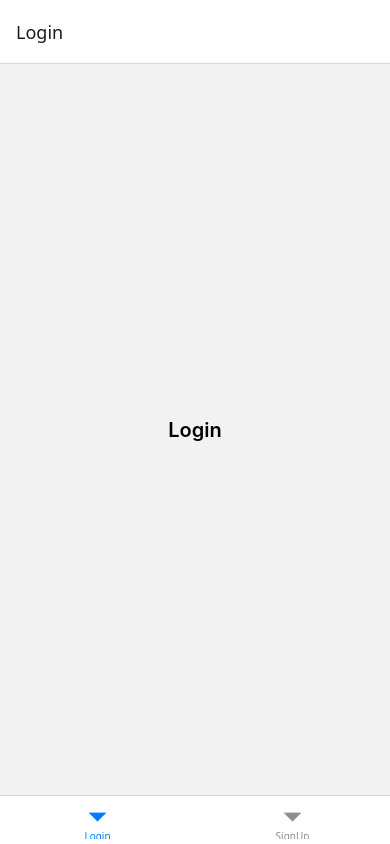
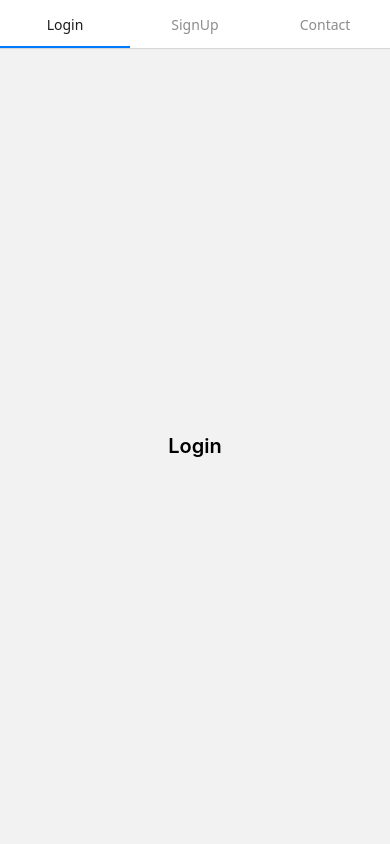
Before and after one commit to rahulsaini514715/React-Native-Practice, a React Native app: screen / in a window 390 px wide. Built offline with nearby package versions, Linux system fonts and the light colour scheme.

Commit message:
Top Tab Navigation

```diff
--- a/App.tsx
+++ b/App.tsx
@@ -33,6 +33,7 @@ import Stack_NavigationStyle from './components/lecture_9z_40_Stack_NavigationSt
 import StackNavigationButtonAndComponent from './components/lecture_9z_41_Stack_NavigationButtonAnd_Component/StackNavigationButtonAndComponent';
 import Stack_Navigation_passsing_data_between_screen from './components/lecture_9z_42_Stack_Navigation_passing_data_between_screen/Stack_Navigation_passing_data_between_screen';
 import Tab_Navigation from './components/lecture_9z_43_Tab_Navigation/Tab_Navigation';
+import Tab_NavigationTop from './components/lecture_9z_44_Tab_NavigationTop/Tab_Navigation';
 
 const name = "Rahul R saini";
 // var email = "abc@test.com";
@@ -133,7 +134,9 @@ function App(): JSX.Element {
       {/* <Stack_Navigation_passsing_data_between_screen/> */}
 
 
-      <Tab_Navigation/>
+      {/* <Tab_Navigation/> */}
+
+      <Tab_NavigationTop/>
 
     </View>
 
--- /dev/null
+++ b/components/lecture_9z_44_Tab_NavigationTop/Tab_Navigation.tsx
@@ -0,0 +1,60 @@
+// import { createBottomTabNavigator } from '@react-navigation/bottom-tabs';
+import { createMaterialTopTabNavigator } from '@react-navigation/material-top-tabs';
+import { NavigationContainer } from '@react-navigation/native';
+import React from 'react';
+import { View, Text, StyleSheet } from 'react-native';
+
+
+const Tab = createMaterialTopTabNavigator();
+
+const Tab_NavigationTop = () => {
+  return (
+    <NavigationContainer>
+        <Tab.Navigator>
+           <Tab.Screen name='Login' component={Login} />
+           <Tab.Screen name='SignUp' component={SignUp} />
+           <Tab.Screen name='Contact' component={Contact} />
+        </Tab.Navigator>
+    </NavigationContainer>
+  );
+};
+
+
+const Login = ()=>{
+    return(
+    <View style={styles.container}>
+      <Text style={styles.text}>Login</Text>
+    </View>
+    )
+}
+
+
+const Contact = ()=>{
+    return(
+    <View style={styles.container}>
+      <Text style={styles.text}>Contact</Text>
+    </View>
+    )
+}
+
+const SignUp = ()=>{
+    return(
+    <View style={styles.container}>
+      <Text style={styles.text}>SignUp</Text>
+    </View>
+    )
+}
+
+export default Tab_NavigationTop;
+
+const styles = StyleSheet.create({
+  container: {
+    flex: 1,
+    justifyContent: 'center',
+    alignItems: 'center',
+  },
+  text: {
+    fontSize: 20,
+    fontWeight: '600',
+  },
+});
--- a/package.json
+++ b/package.json
@@ -12,13 +12,16 @@
   "dependencies": {
     "@react-native/new-app-screen": "0.83.1",
     "@react-navigation/bottom-tabs": "^7.10.1",
+    "@react-navigation/material-top-tabs": "^7.4.13",
     "@react-navigation/native": "^7.1.28",
     "@react-navigation/native-stack": "^7.10.1",
     "react": "19.2.0",
     "react-native": "0.83.1",
     "react-native-gesture-handler": "^2.30.0",
+    "react-native-pager-view": "^8.0.0",
     "react-native-safe-area-context": "^5.6.2",
     "react-native-screens": "^4.20.0",
+    "react-native-tab-view": "^4.2.2",
     "react-native-webview": "^13.16.0"
   },
   "devDependencies": {
```
Also changed, not shown: 1 other file (tests, documents, lock files or other folders).
